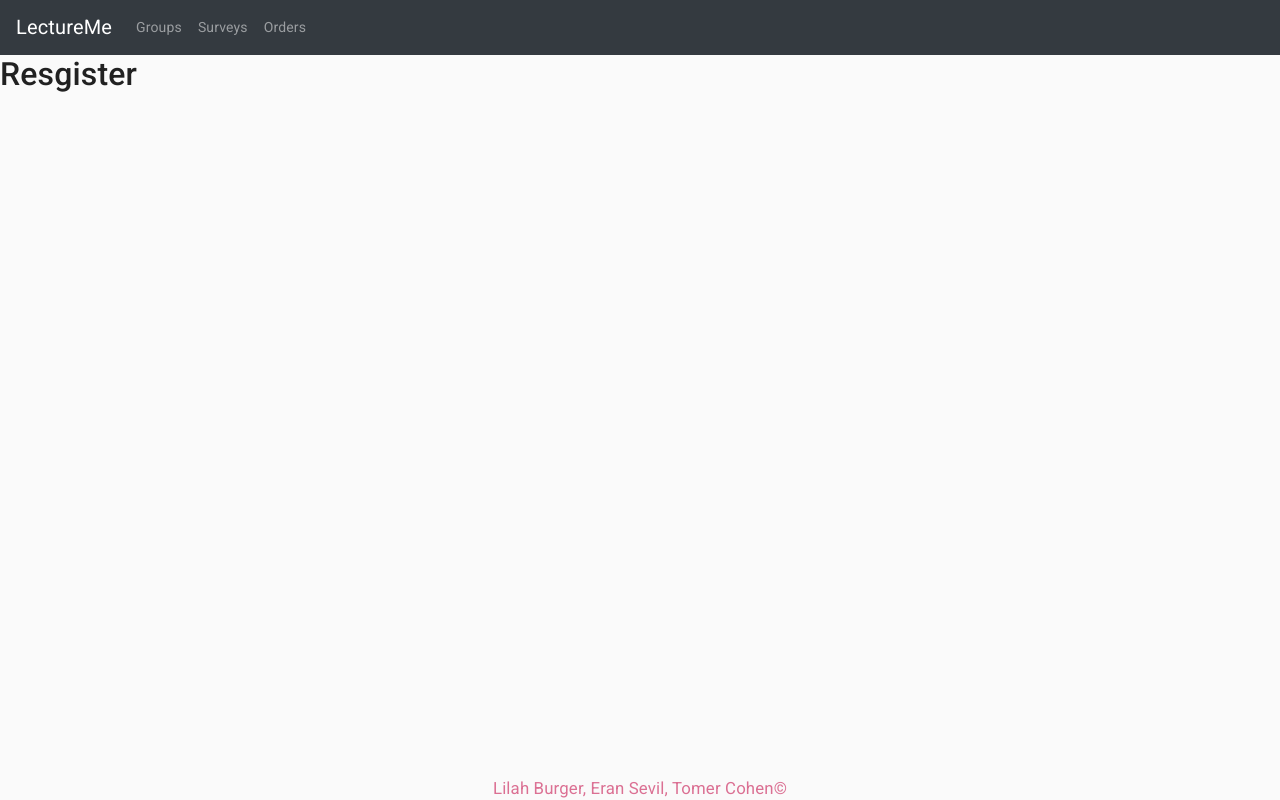
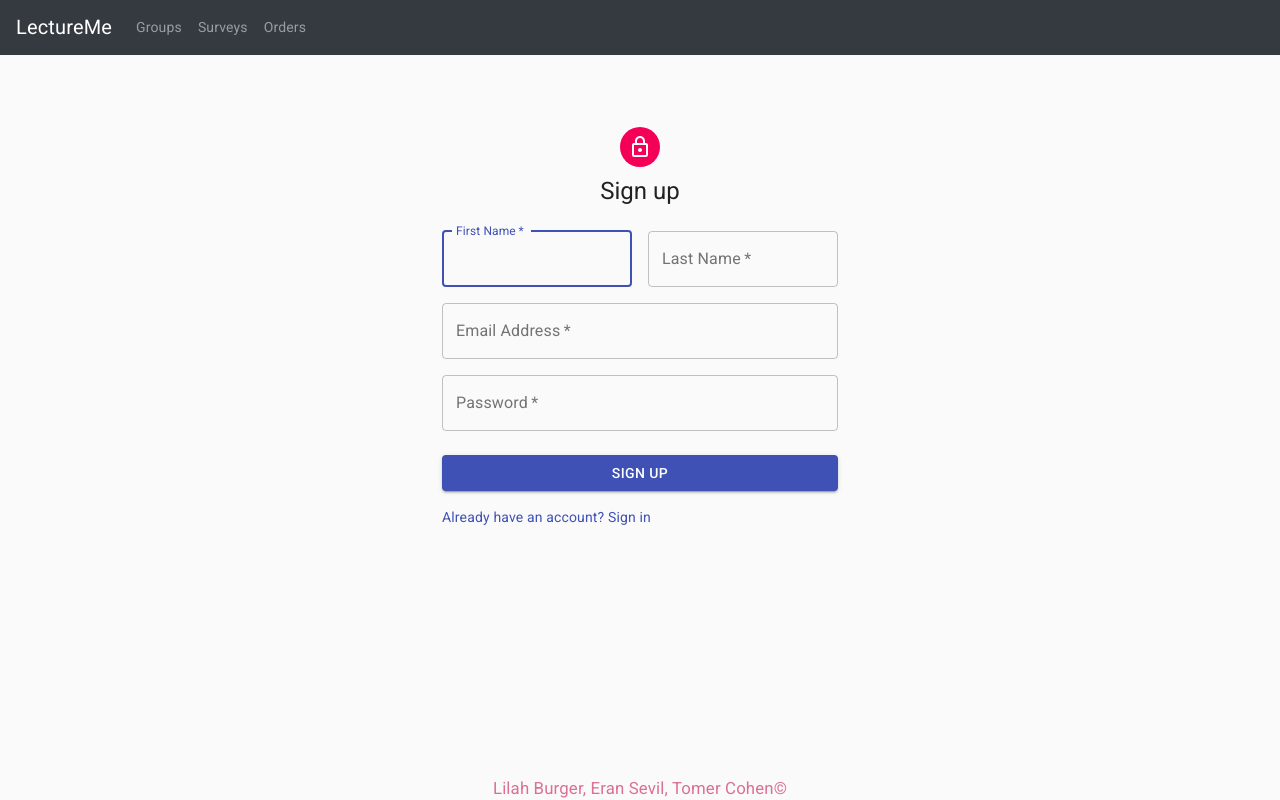
Before and after one commit to lilahb44/lecture-me-client, a React (Create React App) app: page /register in a window 1280 px wide. Built offline with nearby package versions, Linux system fonts and the light colour scheme.

Commit message:
Register page

```diff
--- a/src/App.js
+++ b/src/App.js
@@ -4,6 +4,7 @@
 import CssBaseline from "@material-ui/core/CssBaseline";
 import Header from "./components/Header";
 import SignIn from "./pages/SignIn";
+import Register from "./pages/Register";
 import Footer from "./components/Footer";
 import "bootstrap/dist/css/bootstrap.min.css";
 
@@ -50,10 +51,6 @@
   );
 }
 
-function Register() {
-  return <h2>Resgister</h2>;
-}
-
 function Groups() {
   return <h2>Groups</h2>;
 }
--- /dev/null
+++ b/src/pages/Register.js
@@ -0,0 +1,130 @@
+import React, { useState } from "react";
+import { Link as RouterLink } from "react-router-dom";
+import Avatar from "@material-ui/core/Avatar";
+import Button from "@material-ui/core/Button";
+import CssBaseline from "@material-ui/core/CssBaseline";
+import TextField from "@material-ui/core/TextField";
+import Link from "@material-ui/core/Link";
+import Grid from "@material-ui/core/Grid";
+import Box from "@material-ui/core/Box";
+import LockOutlinedIcon from "@material-ui/icons/LockOutlined";
+import Typography from "@material-ui/core/Typography";
+import { makeStyles } from "@material-ui/core/styles";
+import Container from "@material-ui/core/Container";
+
+const useStyles = makeStyles(theme => ({
+  paper: {
+    marginTop: theme.spacing(8),
+    display: "flex",
+    flexDirection: "column",
+    alignItems: "center"
+  },
+  avatar: {
+    margin: theme.spacing(1),
+    backgroundColor: theme.palette.secondary.main
+  },
+  form: {
+    width: "100%", // Fix IE 11 issue.
+    marginTop: theme.spacing(3)
+  },
+  submit: {
+    margin: theme.spacing(3, 0, 2)
+  }
+}));
+
+export default function Register() {
+  const classes = useStyles();
+  const [firstName, setFirstName] = useState("");
+  const [lastName, setLastName] = useState("");
+  const [email, setEmail] = useState("");
+  const [password, setPassword] = useState("");
+
+  return (
+    <Container component="main" maxWidth="xs">
+      <CssBaseline />
+      <div className={classes.paper}>
+        <Avatar className={classes.avatar}>
+          <LockOutlinedIcon />
+        </Avatar>
+        <Typography component="h1" variant="h5">
+          Sign up
+        </Typography>
+        <form className={classes.form} action="/register" method="post">
+          <Grid container spacing={2}>
+            <Grid item xs={12} sm={6}>
+              <TextField
+                autoComplete="fname"
+                name="firstName"
+                variant="outlined"
+                required
+                fullWidth
+                id="firstName"
+                label="First Name"
+                autoFocus
+                inputProps={{ maxLength: 50 }}
+                value={firstName}
+                onChange={event => setFirstName(event.target.value)}
+              />
+            </Grid>
+            <Grid item xs={12} sm={6}>
+              <TextField
+                variant="outlined"
+                required
+                fullWidth
+                id="lastName"
+                label="Last Name"
+                name="lastName"
+                autoComplete="lname"
+                inputProps={{ maxLength: 50 }}
+                value={lastName}
+                onChange={event => setLastName(event.target.value)}
+              />
+            </Grid>
+            <Grid item xs={12}>
+              <TextField
+                variant="outlined"
+                required
+                fullWidth
+                id="email"
+                label="Email Address"
+                type="email"
+                name="email"
+                autoComplete="email"
+                value={email}
+                onChange={event => setEmail(event.target.value)}
+              />
+            </Grid>
+            <Grid item xs={12}>
+              <TextField
+                variant="outlined"
+                required
+                fullWidth
+                name="password"
+                label="Password"
+                type="password"
+                id="password"
+                autoComplete="current-password"
+                inputProps={{ minLength: 6, maxLength: 32 }}
+                value={password}
+                onChange={event => setPassword(event.target.value)}
+              />
+            </Grid>
+          </Grid>
+          <Button
+            type="submit"
+            fullWidth
+            variant="contained"
+            color="primary"
+            className={classes.submit}
+          >
+            Sign Up
+          </Button>
+          <Link component={RouterLink} to="/SignIn" variant="body2">
+            Already have an account? Sign in
+          </Link>
+        </form>
+      </div>
+      <Box mt={5}></Box>
+    </Container>
+  );
+}
```
